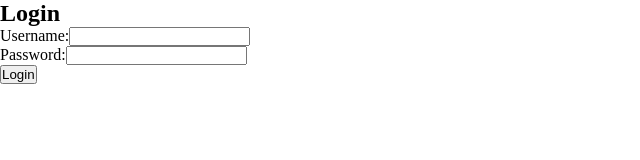
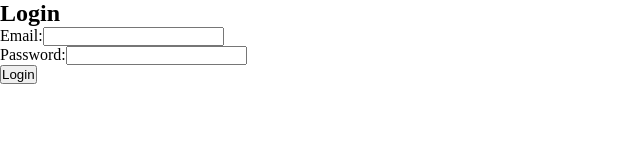
Before and after one commit to vinycxuz/todo_list, a React (Vite) app in the folder frontend/: page /login in a window 1280 px wide. Shown: the top 160 px of the page, without its empty margins (0-640 px from the left). Built offline with nearby package versions, Linux system fonts and the light colour scheme.

Commit message:
(1.0)(feat): created a requisiton form to do login in route /login

```diff
--- a/frontend/src/components/Login.jsx
+++ b/frontend/src/components/Login.jsx
@@ -1,16 +1,40 @@
+import axios from "axios";
+import { useState } from "react";
 
 const Login = () => {
+  const [formData, setFormData] = useState({
+    email: "",
+    password: ""
+  });
+
+  const handleChange = (e) => {
+    setFormData({
+      ...formData,
+      [e.target.name]: e.target.value
+    });
+  };
+
+  const handleSubmit = async (e) => {
+    e.preventDefault();
+    try {
+      const response = await axios.post("http://localhost:3000/users/login", formData);
+      console.log("User logged in:", response.data);
+    } catch (error) {
+      console.error("Error logging in:", error.response.data);
+    }
+  };
+
   return (
     <div>
       <h2>Login</h2>
-      <form>
+      <form onSubmit={handleSubmit}>
         <div>
-          <label htmlFor="username">Username:</label>
-          <input type="text" id="username" name="username" />
+          <label htmlFor="email">Email:</label>
+          <input type="email" id="email" name="email" value={formData.email} onChange={handleChange} />
         </div>
         <div>
           <label htmlFor="password">Password:</label>
-          <input type="password" id="password" name="password" />
+          <input type="password" id="password" name="password" value={formData.password} onChange={handleChange} />
         </div>
         <button type="submit">Login</button>
       </form>
```
